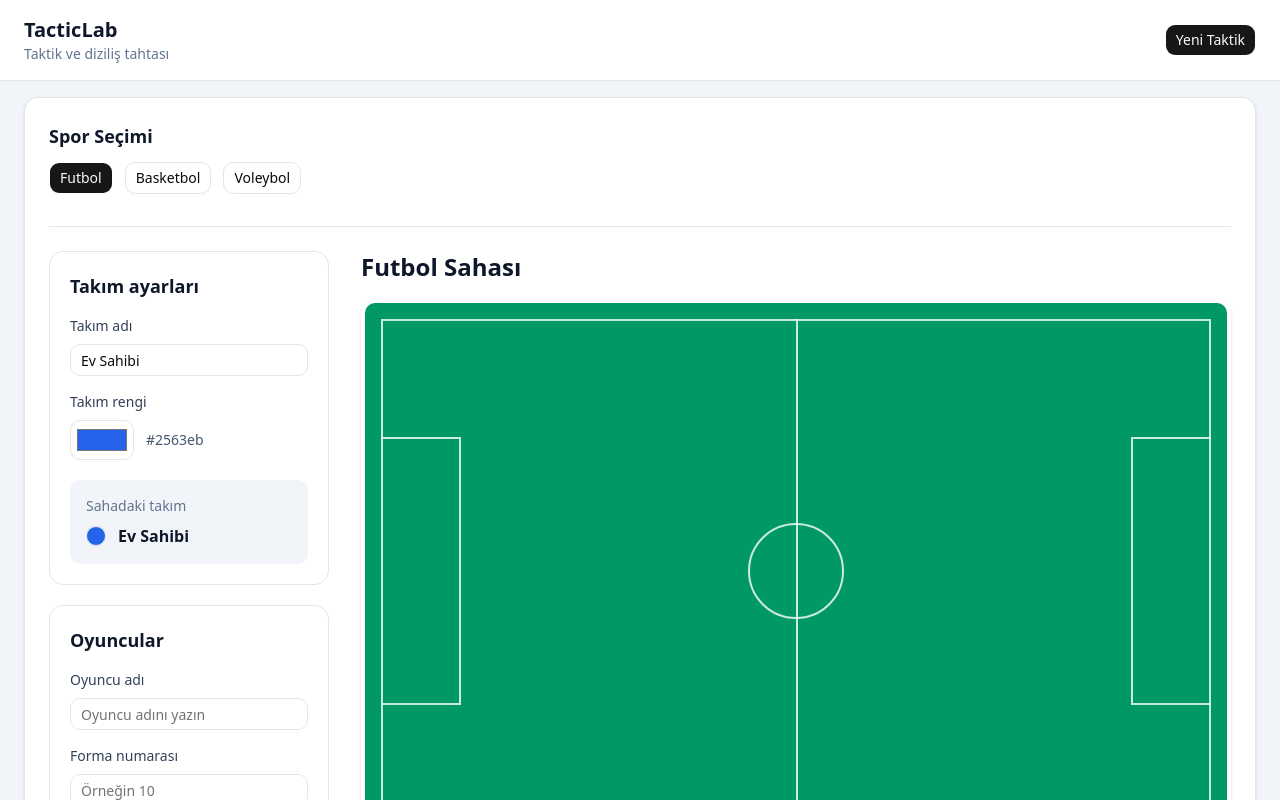
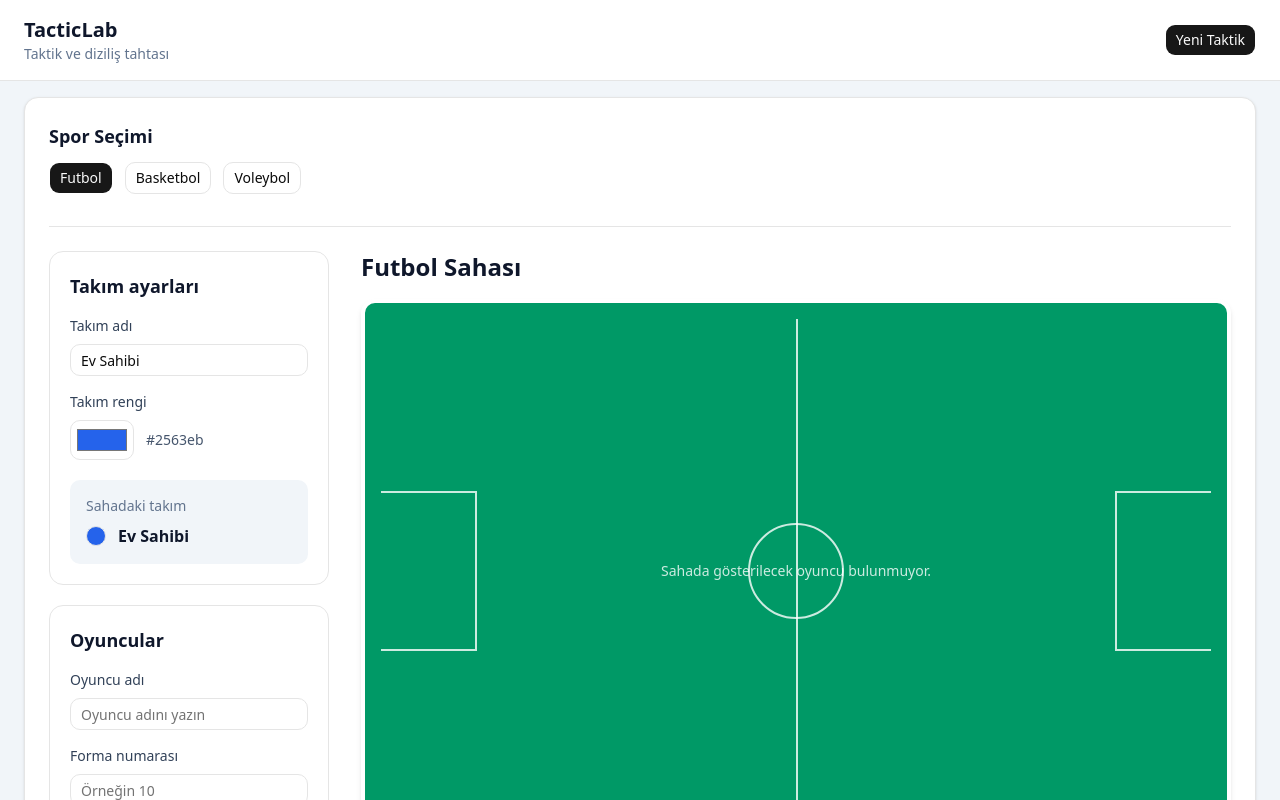
Before and after one commit to ibrbsmc/TacticLab, a React (Vite) app: page / in a window 1280 px wide. Shown: the top 800 px of the page. Built offline with nearby package versions, Linux system fonts and the light colour scheme.

Commit message:
feat: display players on the field

```diff
--- a/src/App.jsx
+++ b/src/App.jsx
@@ -80,7 +80,11 @@ function App() {
               />
             </aside>
 
-            <SportField selectedSport={selectedSport} />
+            <SportField
+              selectedSport={selectedSport}
+              players={currentPlayers}
+              teamColor={teamColor}
+            />
           </div>
         </section>
       </main>
--- a/src/components/tactics/SportField.jsx
+++ b/src/components/tactics/SportField.jsx
@@ -1,3 +1,5 @@
+import { Crown } from "lucide-react";
+
 const sportDetails = {
   football: {
     title: "Futbol Sahası",
@@ -13,8 +15,42 @@ const sportDetails = {
   },
 };
 
-function SportField({ selectedSport }) {
+const playerPositionsBySport = {
+  football: [
+    { x: 50, y: 88 },
+    { x: 15, y: 70 },
+    { x: 38, y: 72 },
+    { x: 62, y: 72 },
+    { x: 85, y: 70 },
+    { x: 25, y: 48 },
+    { x: 50, y: 52 },
+    { x: 75, y: 48 },
+    { x: 20, y: 25 },
+    { x: 50, y: 18 },
+    { x: 80, y: 25 },
+  ],
+  basketball: [
+    { x: 50, y: 80 },
+    { x: 25, y: 60 },
+    { x: 75, y: 60 },
+    { x: 35, y: 30 },
+    { x: 65, y: 30 },
+  ],
+  volleyball: [
+    { x: 25, y: 72 },
+    { x: 50, y: 72 },
+    { x: 75, y: 72 },
+    { x: 25, y: 35 },
+    { x: 50, y: 35 },
+    { x: 75, y: 35 },
+  ],
+};
+
+function SportField({ selectedSport, players, teamColor }) {
   const currentSport = sportDetails[selectedSport];
+  const playerPositions = playerPositionsBySport[selectedSport];
+
+  const displayedPlayers = players.slice(0, playerPositions.length);
 
   return (
     <div>
@@ -25,17 +61,15 @@ function SportField({ selectedSport }) {
       <div
         className={`relative mt-4 aspect-16/10 w-full overflow-hidden rounded-xl border-4 border-white shadow-md ${currentSport.backgroundColor}`}
       >
-        <div className="absolute inset-4 border-2 border-white/80" />
-
         {selectedSport === "football" && (
           <>
             <div className="absolute bottom-4 left-1/2 top-4 border-l-2 border-white/80" />
 
             <div className="absolute left-1/2 top-1/2 h-24 w-24 -translate-x-1/2 -translate-y-1/2 rounded-full border-2 border-white/80" />
 
-            <div className="absolute bottom-1/4 left-4 top-1/4 w-20 border-2 border-l-0 border-white/80" />
+            <div className="absolute left-4 top-1/2 h-40 w-24 -translate-y-1/2 border-2 border-l-0 border-white/80" />
 
-            <div className="absolute bottom-1/4 right-4 top-1/4 w-20 border-2 border-r-0 border-white/80" />
+            <div className="absolute right-4 top-1/2 h-40 w-24 -translate-y-1/2 border-2 border-r-0 border-white/80" />
           </>
         )}
 
@@ -45,22 +79,68 @@ function SportField({ selectedSport }) {
 
             <div className="absolute left-1/2 top-1/2 h-24 w-24 -translate-x-1/2 -translate-y-1/2 rounded-full border-2 border-white/80" />
 
-            <div className="absolute bottom-1/3 left-4 top-1/3 w-24 border-2 border-l-0 border-white/80" />
+            <div className="absolute left-4 top-1/2 h-36 w-24 -translate-y-1/2 border-2 border-l-0 border-white/80" />
 
-            <div className="absolute bottom-1/3 right-4 top-1/3 w-24 border-2 border-r-0 border-white/80" />
+            <div className="absolute right-4 top-1/2 h-36 w-24 -translate-y-1/2 border-2 border-r-0 border-white/80" />
           </>
         )}
 
         {selectedSport === "volleyball" && (
           <>
-            <div className="absolute bottom-4 left-1/2 top-4 border-l-4 border-white" />
+            <div className="absolute bottom-4 left-1/2 top-4 border-l-4 border-white/90" />
 
-            <div className="absolute bottom-4 left-1/3 top-4 border-l-2 border-white/80" />
+            <div className="absolute bottom-4 left-1/3 top-4 border-l-2 border-dashed border-white/70" />
 
-            <div className="absolute bottom-4 left-2/3 top-4 border-l-2 border-white/80" />
+            <div className="absolute bottom-4 right-1/3 top-4 border-l-2 border-dashed border-white/70" />
           </>
         )}
+
+        {players.length === 0 && (
+          <p className="absolute inset-0 z-10 flex items-center justify-center text-sm font-medium text-white/80">
+            Sahada gösterilecek oyuncu bulunmuyor.
+          </p>
+        )}
+
+        {displayedPlayers.map((player, index) => {
+          const position = playerPositions[index];
+
+          return (
+            <div
+              key={player.id}
+              className="absolute z-20 flex -translate-x-1/2 -translate-y-1/2 flex-col items-center"
+              style={{
+                left: `${position.x}%`,
+                top: `${position.y}%`,
+              }}
+            >
+              <div
+                className="relative flex h-11 w-11 items-center justify-center rounded-full border-2 border-white font-bold text-white shadow-md"
+                style={{ backgroundColor: teamColor }}
+              >
+                {player.number}
+
+                {player.isCaptain && (
+                  <Crown
+                    size={17}
+                    className="absolute -right-2 -top-2 fill-amber-400 text-amber-500"
+                    aria-label="Takım kaptanı"
+                  />
+                )}
+              </div>
+
+              <span className="mt-1 max-w-24 truncate rounded bg-slate-950/70 px-2 py-0.5 text-xs font-medium text-white">
+                {player.name}
+              </span>
+            </div>
+          );
+        })}
       </div>
+
+      {players.length > playerPositions.length && (
+        <p className="mt-2 text-sm text-slate-500">
+          Sahada ilk {playerPositions.length} oyuncu gösteriliyor.
+        </p>
+      )}
     </div>
   );
 }
```
